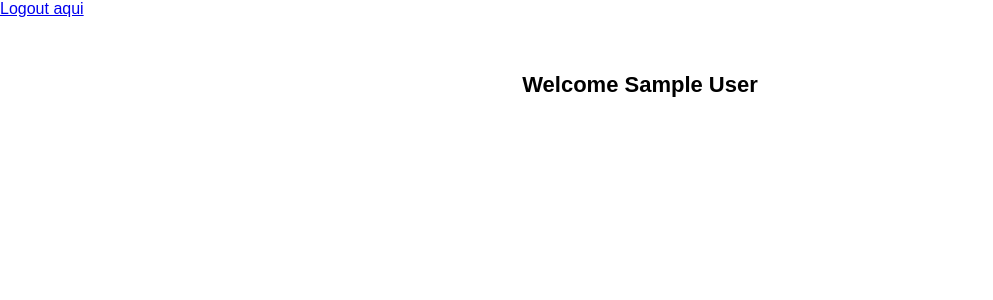
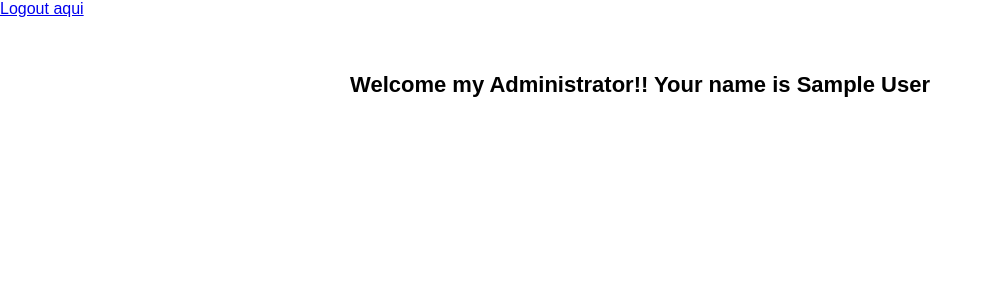
Before and after one commit to gnevessiqueira/family_house, a PHP site: page /home.php in a window 1280 px wide. Shown: the top 300 px of the page, without its empty margins (0-993 px from the left). Run offline with PHP 8.4, Linux system fonts and the light colour scheme; the visitor is signed in with stand-in values (Sample User, id 1).

Commit message:
Modified database.sql and README.md

```diff
--- a/database.sql
+++ b/database.sql
@@ -6,9 +6,10 @@ CREATE TABLE IF NOT EXISTS users (
   username varchar(20) NOT NULL DEFAULT '',
   password varchar(40) NOT NULL DEFAULT '',
   name varchar(100) NOT NULL DEFAULT '',
+  roles varchar(20) NOT NULL DEFAULT 'user',
   PRIMARY KEY (id),
   UNIQUE KEY username (username)
 ) ENGINE=InnoDB DEFAULT CHARSET=latin1;
 
-INSERT into users (username, password, name) values ('test', 'test', 'Test2');
-INSERT into users (username, password, name) values ('admin', 'admin', 'Admin');
+INSERT into users (username, password, name, roles) values ('test', 'test', 'Test2', 'user');
+INSERT into users (username, password, name, roles) values ('admin', 'admin', 'Admin', 'admin');
--- a/www/home.php
+++ b/www/home.php
@@ -20,6 +20,10 @@ if($_SESSION['login'] == false) {
     <div class="logout">
     <a href="login.php?cmd=logout">Logout aqui</a>
 </div>    <br><br><br>
-    <h1> Welcome  <?php echo $_SESSION['name'];?> </h1>
+<?php if($_SESSION['roles'] == 'admin') { ?>
+    <h1> Welcome my Administrator!! Your name is <?php echo ucwords($_SESSION['name']);?> </h1>
+<?php } else { ?>
+    <h1> Welcome  <?php echo ucwords($_SESSION['name']);?> </h1>
+<?php } ?>
 </body>
 </html>
--- a/www/process.php
+++ b/www/process.php
@@ -47,6 +47,7 @@ error_reporting(E_ALL);
         $_SESSION['login'] = true;
         $_SESSION['username'] = $row['username'];
         $_SESSION['name'] = $row['name'];
+        $_SESSION['roles'] = $row['roles'];
         header("Location: home.php");
 
     } else {
```
Also changed, not shown: README.md.
